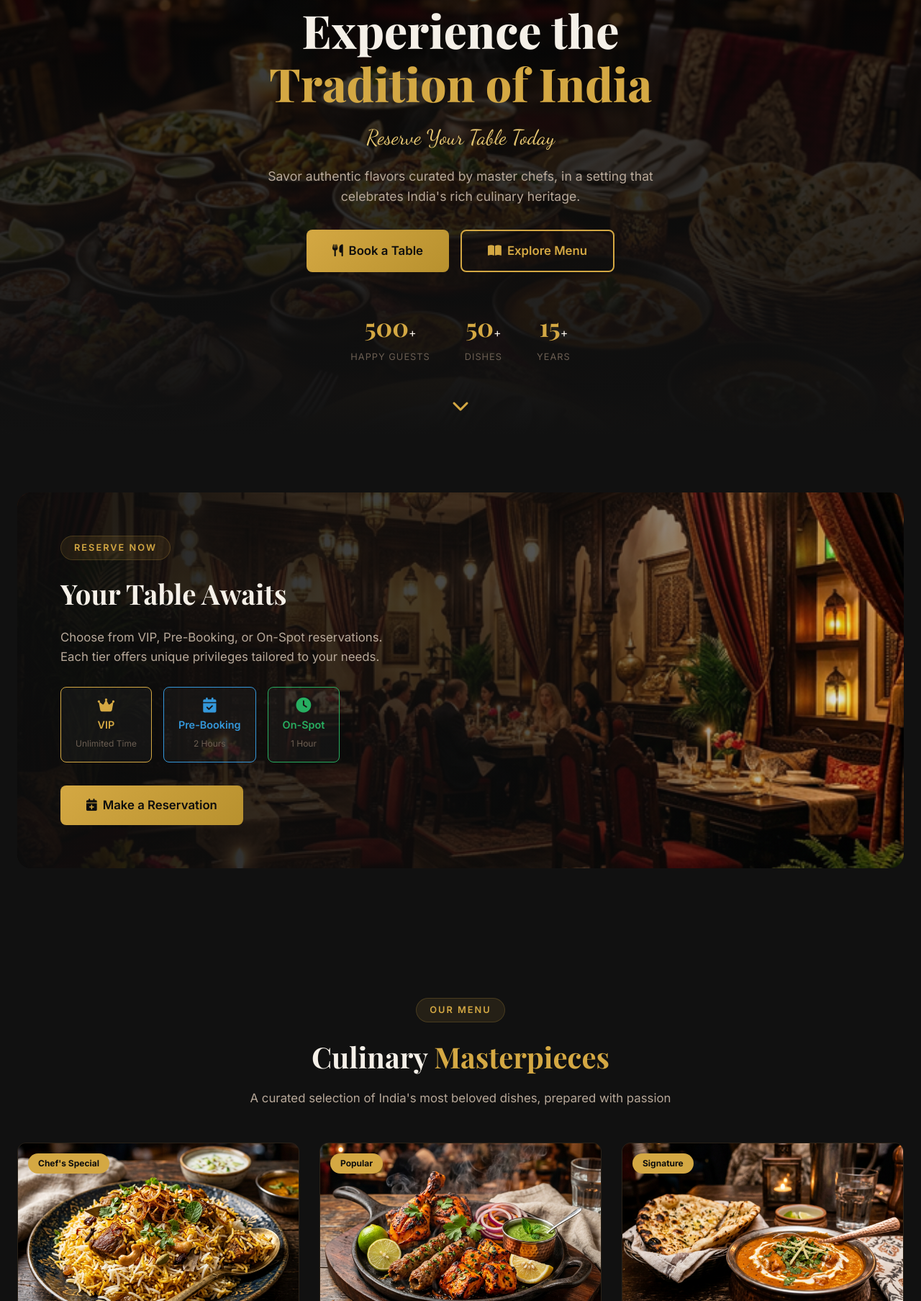
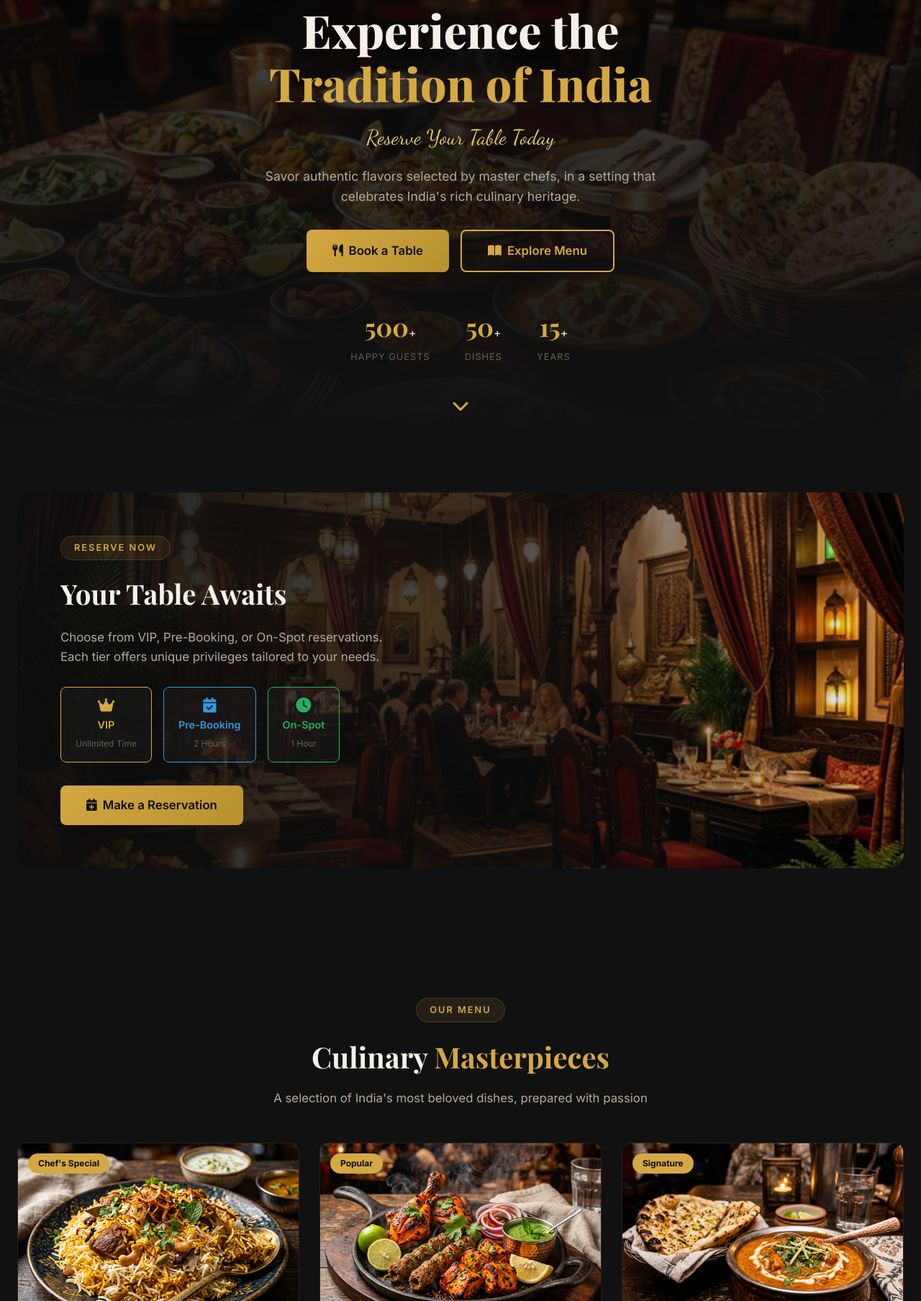
Before and after one commit to manaswigharat/SMSV-Restaurant, a Flask app: page / in a window 1280 px wide. Shown: the part 196-2003 px from the top of the page at 72% size. Run offline with Flask 3, Linux system fonts and the light colour scheme.

Commit message:
Update index.html

```diff
--- a/templates/index.html
+++ b/templates/index.html
@@ -13,7 +13,7 @@
         </div>
         <h1 class="hero-title">Experience the<br><span class="hero-highlight">Tradition of India</span></h1>
         <p class="hero-subtitle">Reserve Your Table Today</p>
-        <p class="hero-desc">Savor authentic flavors curated by master chefs, in a setting that celebrates India's rich
+        <p class="hero-desc">Savor authentic flavors selected by master chefs, in a setting that celebrates India's rich
             culinary heritage.</p>
         <div class="hero-cta">
             <a href="{{ url_for('book_table') }}" class="btn btn-primary btn-lg">
@@ -132,7 +132,7 @@
         <div class="section-header">
             <span class="section-tag">Our Menu</span>
             <h2 class="section-title">Culinary <span class="text-gold">Masterpieces</span></h2>
-            <p class="section-subtitle">A curated selection of India's most beloved dishes, prepared with passion</p>
+            <p class="section-subtitle">A selection of India's most beloved dishes, prepared with passion</p>
         </div>
         <div class="menu-grid">
             <div class="menu-card">
```
